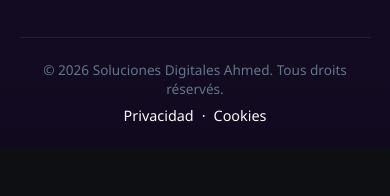
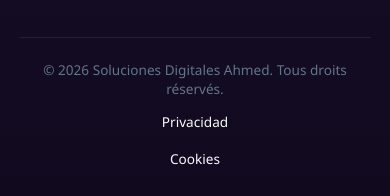
Before and after one commit to Mchebcheb/Ahmed-Design6.github.io, a plain HTML site: page index.html in a window 390 px wide. Shown: the part 4488-4684 px from the top of the page. Before the commit the page ends 4635 px from the top, so only its background shows below. Drawn offline with nearby package versions, Linux system fonts and the light colour scheme.

Commit message:
Update responsive.css

```diff
--- a/responsive.css
+++ b/responsive.css
@@ -408,3 +408,42 @@
         padding: 24px 20px;
     }
 }
+
+@media (max-width: 600px) {
+    .privacidad-cookies {
+        gap: 6px;
+        font-size: 0.85rem;
+    }
+
+    .privacidad-cookies a {
+        padding: 6px 8px;
+    }
+}
+
+/* === Responsive Privacidad y Cookies === */
+@media (max-width: 768px) {
+    .privacidad-cookies {
+        gap: 8px;
+        font-size: 0.88rem;
+    }
+
+    .privacidad-cookies a {
+        padding: 6px 8px;
+    }
+}
+
+@media (max-width: 480px) {
+    .privacidad-cookies {
+        flex-direction: column;
+        gap: 6px;
+        font-size: 0.85rem;
+    }
+
+    .privacidad-cookies span {
+        display: none;
+    }
+
+    .privacidad-cookies a {
+        padding: 6px 10px;
+    }
+}
```
